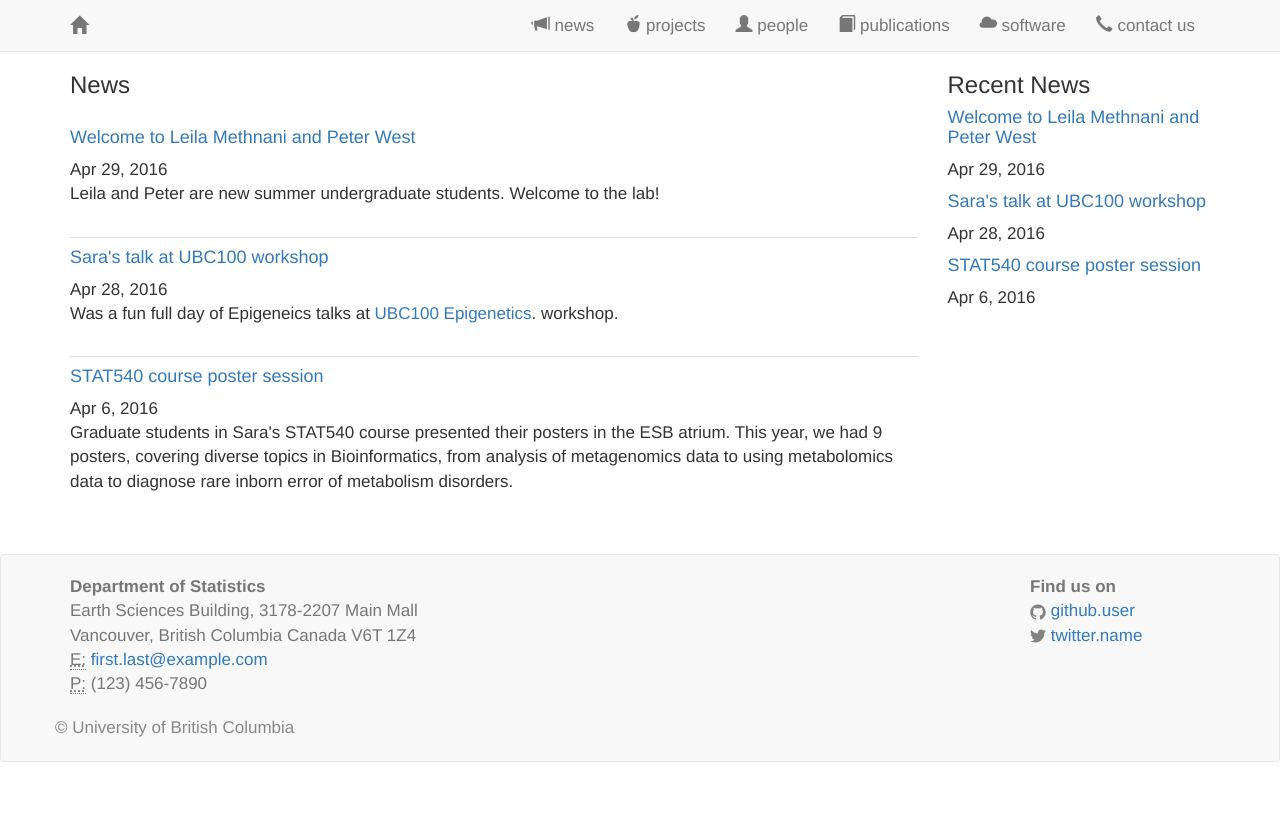
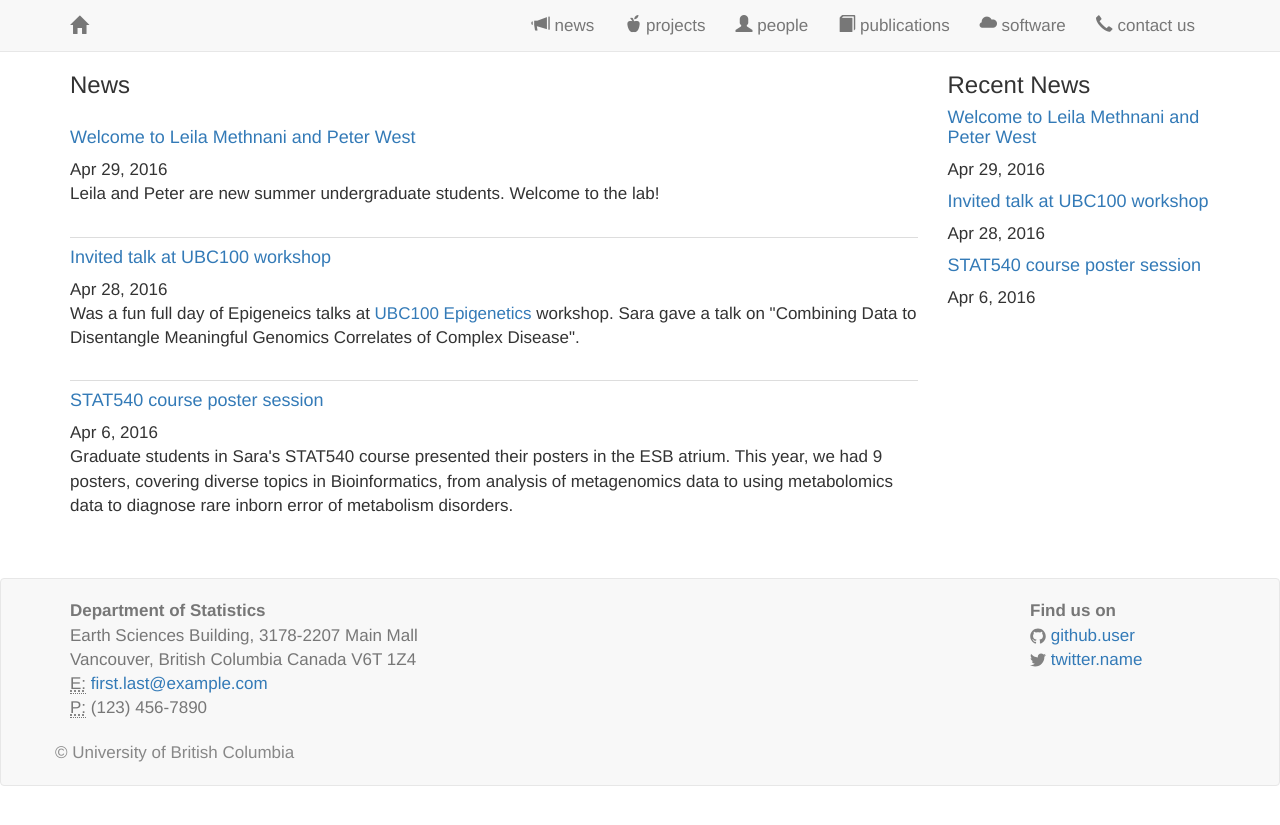
Before and after one commit to saramostafavi/saramostafavi.github.io, a Jekyll site: the page built from news/index.html, in a window 1280 px wide. Shown: the top 825 px of the page. Built offline with Jekyll 4.4.1, drawn with Linux system fonts in a browser that asks for light colours; nearby versions of some CDN libraries; the list of posts is cut into pages by our own code; a style sheet for code colours, icons or effects is not loaded.

Commit message:
Update 2016-04-28-UBC100.md

```diff
--- a/_posts/2016-04-28-UBC100.md
+++ b/_posts/2016-04-28-UBC100.md
@@ -1,7 +1,7 @@
 ---
 layout: post
-title:  Sara's talk at UBC100 workshop
+title:  Invited talk at UBC100 workshop
 date:   2016-04-28
 excerpt: >
-  Was a fun full day of Epigeneics talks at <a href="https://research.ubc.ca/workshop/bridging-genes-environment">UBC100 Epigenetics</a>. workshop.
+  Was a fun full day of Epigeneics talks at <a href="https://research.ubc.ca/workshop/bridging-genes-environment">UBC100 Epigenetics</a> workshop. Sara gave a talk on "Combining Data to Disentangle Meaningful Genomics Correlates of Complex Disease".
 ---
```
